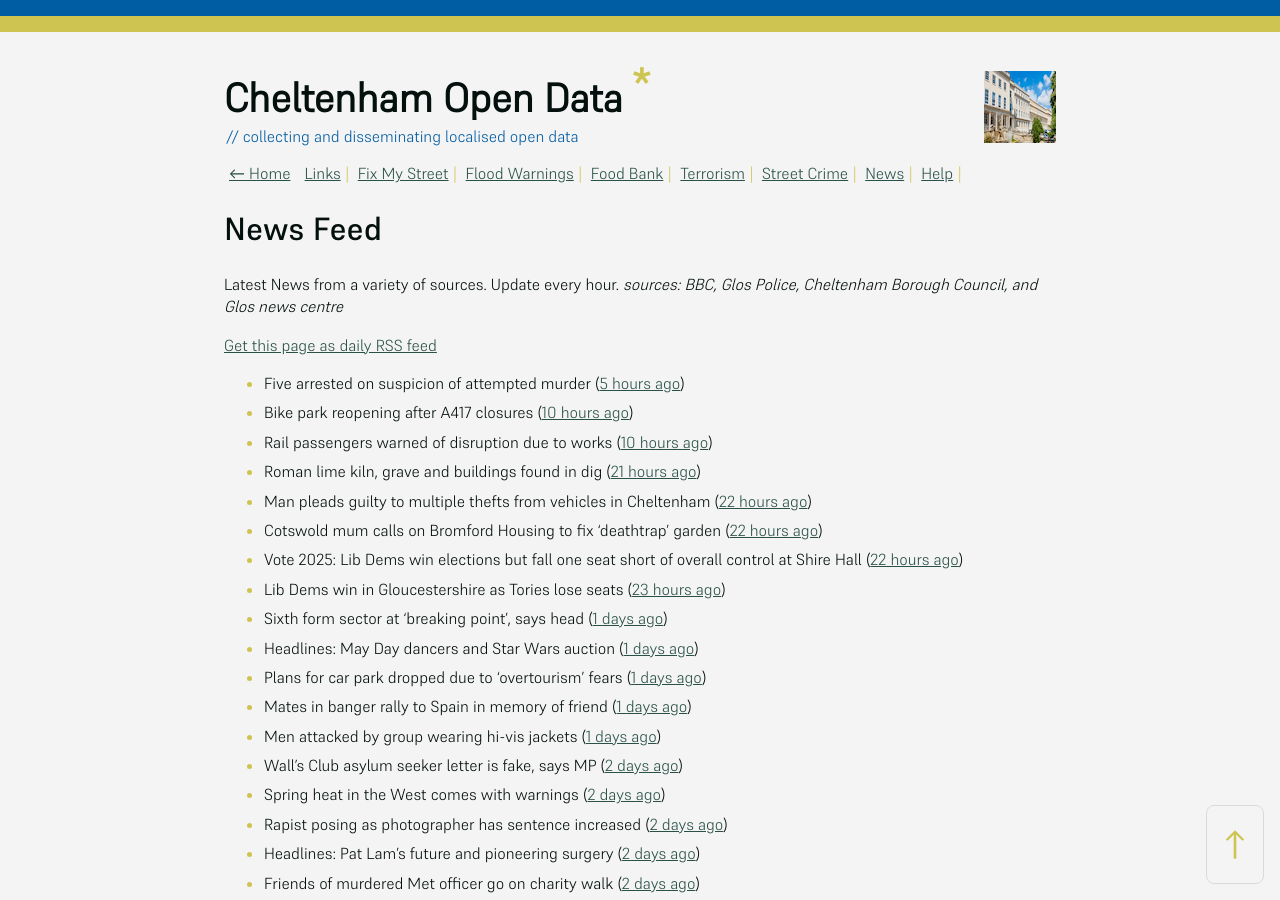
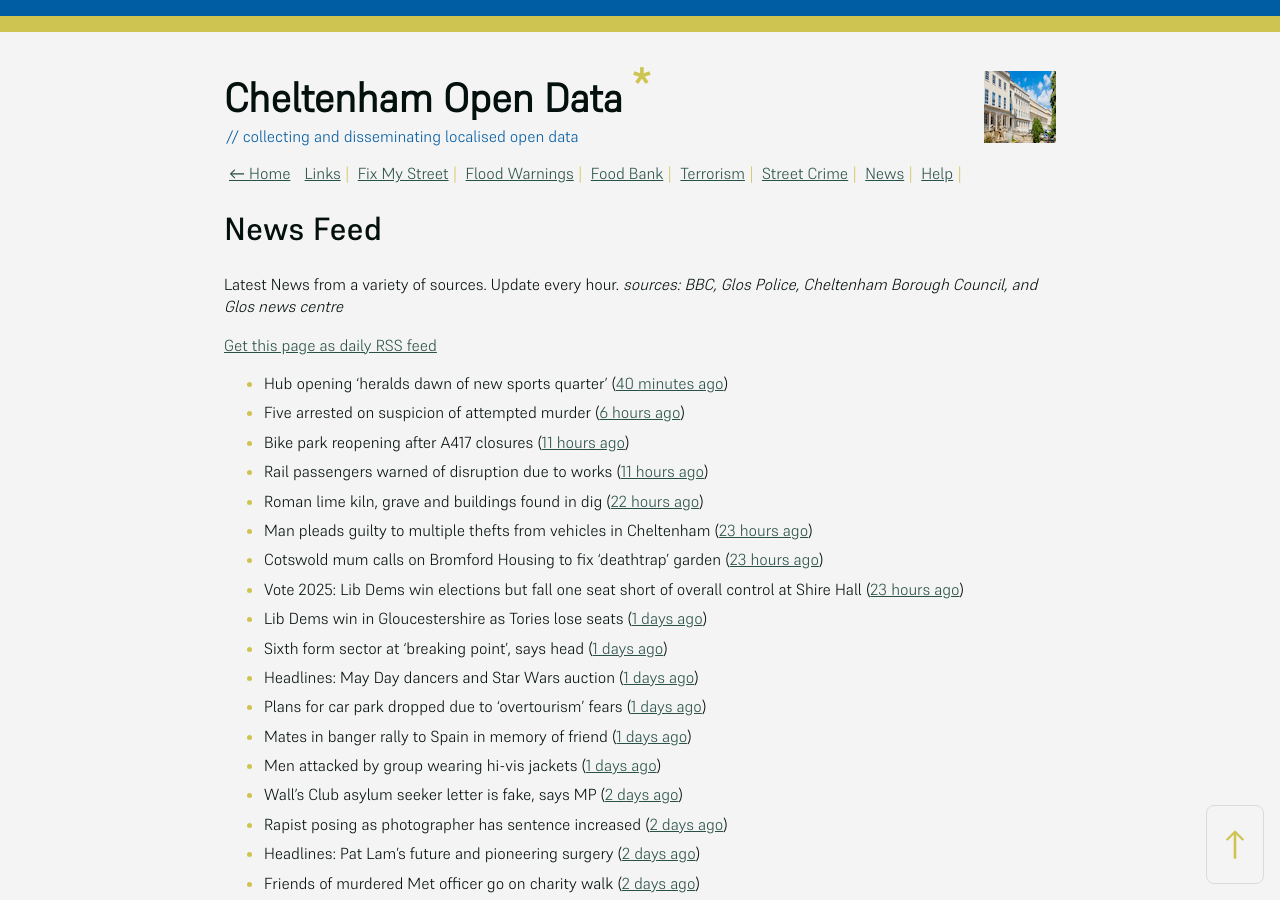
Before and after one commit to mat-0/cheltenham-open-data, a Jekyll site: the page built from _pages/news.md, in a window 1280 px wide and 900 px high. Built offline with Jekyll 4.4.1, drawn with Linux system fonts in a browser that asks for light colours.

Commit message:
Updated 2025-05-03 17:57:48

```diff
--- a/_pages/news.md
+++ b/_pages/news.md
@@ -12,21 +12,21 @@ _sources: BBC, Glos Police, Cheltenham Borough Council, and Glos news centre_
 [Get this page as daily RSS feed](/daily.rss)
 
 <!-- news_marker starts -->
-- Five arrested on suspicion of attempted murder ([5 hours ago](https://www.bbc.com/news/articles/c3evlv8kdkxo))
-- Bike park reopening after A417 closures ([10 hours ago](https://www.bbc.com/news/articles/ceqre24yew9o))
-- Rail passengers warned of disruption due to works ([10 hours ago](https://www.bbc.com/news/articles/cde2jdn7k09o))
-- Roman lime kiln, grave and buildings found in dig ([21 hours ago](https://www.bbc.com/news/articles/c2dew1d26xjo))
-- Man pleads guilty to multiple thefts from vehicles in Cheltenham ([22 hours ago](https://gloucesternewscentre.co.uk/man-pleads-guilty-to-multiple-thefts-from-vehicles-in-cheltenham/))
-- Cotswold mum calls on Bromford Housing to fix ‘deathtrap’ garden ([22 hours ago](https://gloucesternewscentre.co.uk/cotswold-mum-calls-on-bromford-housing-to-fix-deathtrap-garden/))
-- Vote 2025: Lib Dems win elections but fall one seat short of overall control at Shire Hall ([22 hours ago](https://gloucesternewscentre.co.uk/vote-2025-lib-dems-win-elections-but-fall-one-seat-short-of-overall-control-at-shire-hall/))
-- Lib Dems win in Gloucestershire as Tories lose seats ([23 hours ago](https://www.bbc.com/news/articles/cd6j8e8ej6xo))
+- Hub opening 'heralds dawn of new sports quarter' ([40 minutes ago](https://www.bbc.com/news/articles/c87p27r02jqo))
+- Five arrested on suspicion of attempted murder ([6 hours ago](https://www.bbc.com/news/articles/c3evlv8kdkxo))
+- Bike park reopening after A417 closures ([11 hours ago](https://www.bbc.com/news/articles/ceqre24yew9o))
+- Rail passengers warned of disruption due to works ([11 hours ago](https://www.bbc.com/news/articles/cde2jdn7k09o))
+- Roman lime kiln, grave and buildings found in dig ([22 hours ago](https://www.bbc.com/news/articles/c2dew1d26xjo))
+- Man pleads guilty to multiple thefts from vehicles in Cheltenham ([23 hours ago](https://gloucesternewscentre.co.uk/man-pleads-guilty-to-multiple-thefts-from-vehicles-in-cheltenham/))
+- Cotswold mum calls on Bromford Housing to fix ‘deathtrap’ garden ([23 hours ago](https://gloucesternewscentre.co.uk/cotswold-mum-calls-on-bromford-housing-to-fix-deathtrap-garden/))
+- Vote 2025: Lib Dems win elections but fall one seat short of overall control at Shire Hall ([23 hours ago](https://gloucesternewscentre.co.uk/vote-2025-lib-dems-win-elections-but-fall-one-seat-short-of-overall-control-at-shire-hall/))
+- Lib Dems win in Gloucestershire as Tories lose seats ([1 days ago](https://www.bbc.com/news/articles/cd6j8e8ej6xo))
 - Sixth form sector at 'breaking point', says head ([1 days ago](https://www.bbc.com/news/articles/c4gr7lkmkzjo))
 - Headlines: May Day dancers and Star Wars auction ([1 days ago](https://www.bbc.com/news/articles/cvg9y17e5rgo))
 - Plans for car park dropped due to 'overtourism' fears ([1 days ago](https://www.bbc.com/news/articles/cm2xgzjmk63o))
 - Mates in banger rally to Spain in memory of friend ([1 days ago](https://www.bbc.com/news/articles/cx2wv3j4rwwo))
 - Men attacked by group wearing hi-vis jackets ([1 days ago](https://www.bbc.com/news/articles/c4g9r7xyr79o))
 - Wall's Club asylum seeker letter is fake, says MP ([2 days ago](https://www.bbc.com/news/articles/cjwv5dg2n1po))
-- Spring heat in the West comes with warnings ([2 days ago](https://www.bbc.com/news/articles/cj3x6zkr5y2o))
 - Rapist posing as photographer has sentence increased ([2 days ago](https://www.bbc.com/news/articles/c0l0r8enyd4o))
 - Headlines: Pat Lam's future and pioneering surgery ([2 days ago](https://www.bbc.com/news/articles/c3r8edpn5wxo))
 - Friends of murdered Met officer go on charity walk ([2 days ago](https://www.bbc.com/news/articles/cdjl0zje7d1o))
```
Also changed, not shown: _data/flood.json (+5 -69 lines), _pages/fix-my-street.md (+2 -2 lines), index.md (+4 -4 lines).
